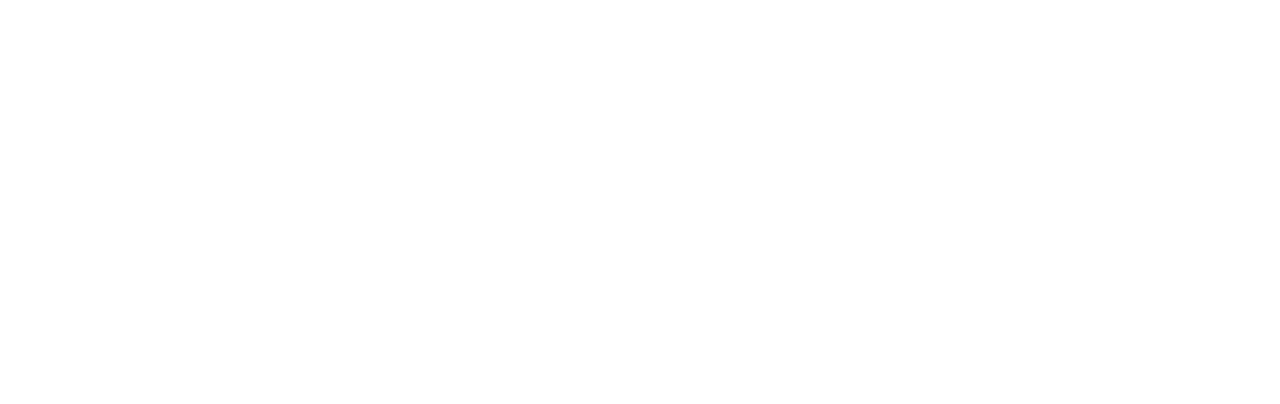
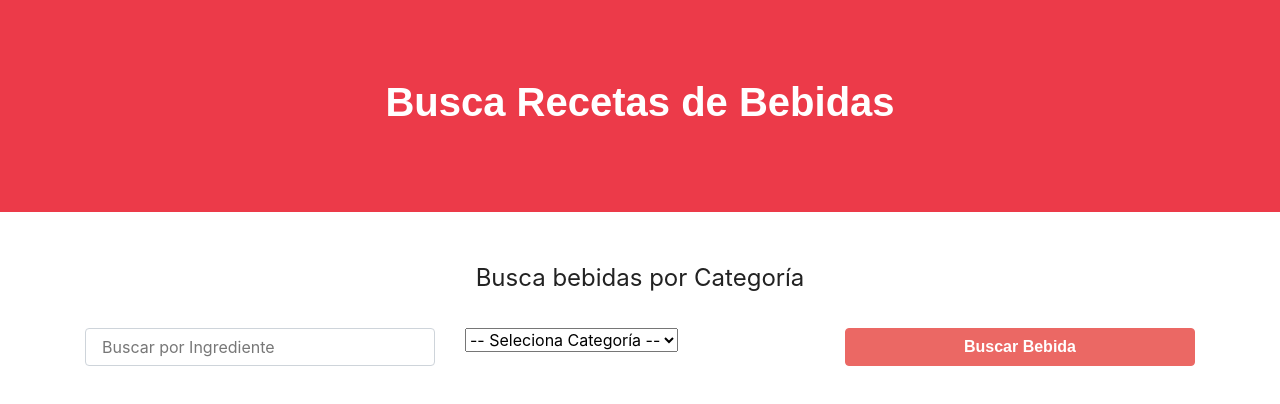
Before and after one commit to oscar02r/bebidas, a React (Create React App) app: page / in a window 1280 px wide. Shown: the top 404 px of the page. Built offline with nearby package versions, Linux system fonts and the light colour scheme; a web font is replaced by a local one.

Commit message:
Adding context

```diff
--- a/src/App.js
+++ b/src/App.js
@@ -1,14 +1,20 @@
 import React from 'react';
 import Header from './components/Header';
-import Formulario from './components/tu';
+import Formulario from './components/Formulario';
+import CategoriasProvider from './context/CategoriaContext';
 
 function App() {
   return (
-    <>
+    <CategoriasProvider>
+       <Header/>
+       <div className="container mt-5">
+         <div className="row">
 
-      <Formulario/>
+            <Formulario/>
+         </div>
+       </div>
 
-    </>
+    </CategoriasProvider>
   );
 }
 
--- a/src/components/Formulario.js
+++ b/src/components/Formulario.js
@@ -1,11 +1,43 @@
-import React from 'react';
+import React, {useContext} from 'react';
+
+import {CategoriasContext} from '../context/CategoriaContext'
 
 const Formulario = () => {
+  const {hola} =  useContext(CategoriasContext);
+    console.log(hola);
     return (
-         <>
-             <h1>Formulario Aqui</h1>
-         </>
-     );
+        <form
+          className="col-12"
+         >
+            <fieldset
+              className="text-center"
+            >
+                  <legend>Busca bebidas por Categoría</legend>
+            </fieldset>
+            <div className="row mt-4">
+                <div className="col-md-4">
+                    <input
+                      type="text"
+                      className="form-control"
+                      name="nombre"
+                      placeholder ="Buscar por Ingrediente"
+                    />
+                </div>
+                <div className="col-md-4">
+                    <select name="categoria" >
+                        <option value="">-- Seleciona Categoría --</option>
+                    </select>
+                </div>
+                <div className="col-md-4">
+                    <input
+                      type="text"
+                      className="btn btn-block btn-primary"
+                      value="Buscar Bebida"
+                    />
+                </div>
+            </div>
+        </form>
+      );
 }
 
 export default Formulario;
--- a/src/components/tu.js
+++ /dev/null
@@ -1,7 +0,0 @@
-import React from 'react';
-
-const tu = () => {
-    return ( <h1>Hola</h1>  );
-}
-
-export default tu;
--- /dev/null
+++ b/src/context/CategoriaContext.js
@@ -0,0 +1,18 @@
+import React, { createContext, useState, useEffect } from 'react'
+
+export const CategoriasContext =  createContext();
+
+const CategoriaProvider = ({children}) => {
+    const [ categoria, guardarCategoria ] = useState({});
+    return (
+        <CategoriasContext.Provider
+          value={{
+              categoria
+          }}
+        >
+             {children}
+        </CategoriasContext.Provider>
+     );
+}
+
+export default CategoriaProvider;
```
